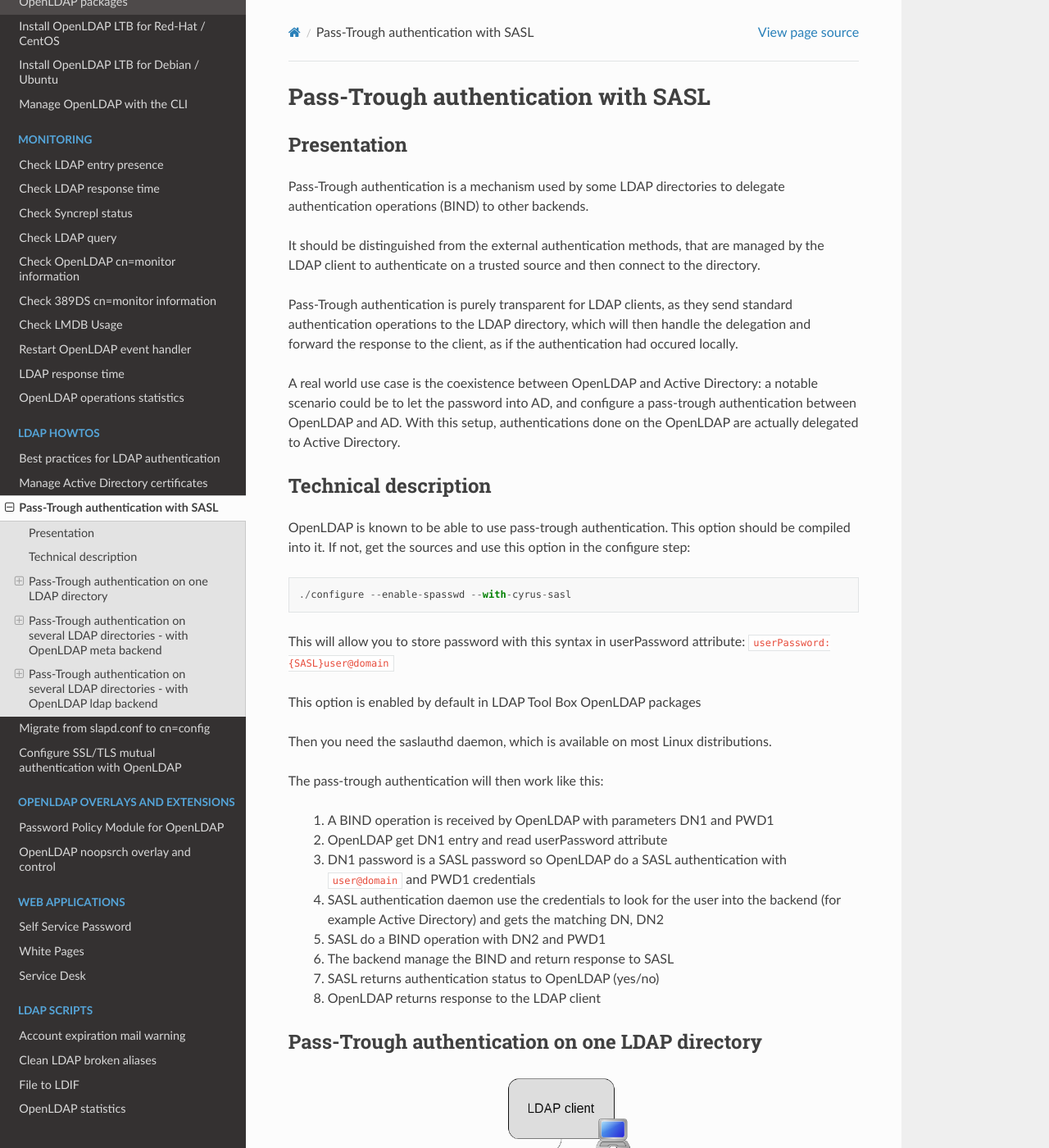
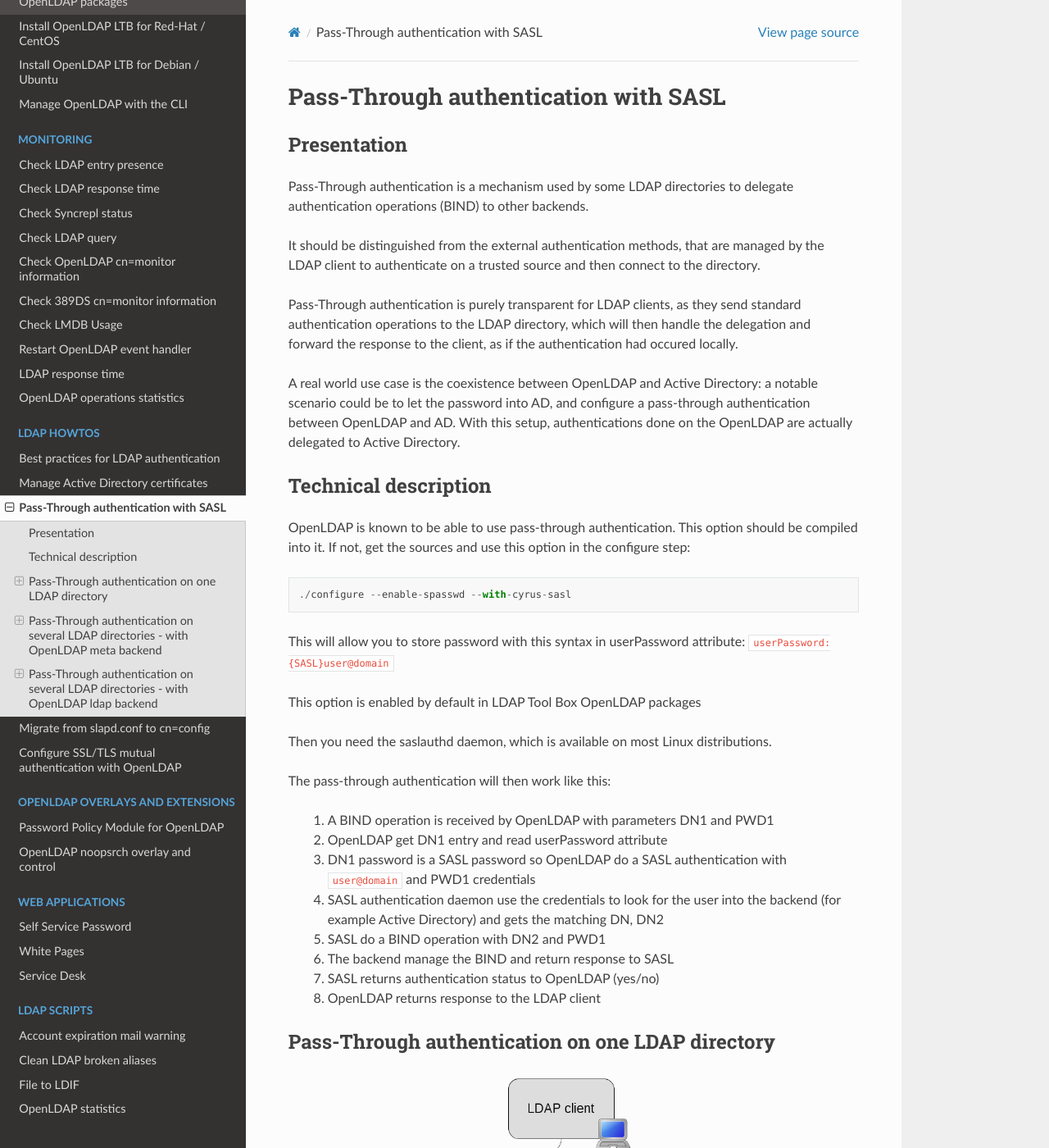
Before and after one commit to ltb-project/documentation, a Sphinx documentation site: the page built from source/sasl_delegation.rst, in a window 1280 px wide and 1400 px high. Shown: the whole window at 82% size. Built offline with Sphinx 7.4.7 and the Read the Docs theme 2.0.0, drawn with Linux system fonts in a browser that asks for light colours; some of the changed text lies outside the part shown.

Commit message:
Fix typo in sasl_delegation.rst
Fix typo with 'trough'

```diff
--- a/source/sasl_delegation.rst
+++ b/source/sasl_delegation.rst
@@ -1,22 +1,22 @@
 ************************************
-Pass-Trough authentication with SASL
+Pass-Through authentication with SASL
 ************************************
 
 Presentation
 ============
 
-Pass-Trough authentication is a mechanism used by some LDAP directories to delegate authentication operations (BIND) to other backends.
+Pass-Through authentication is a mechanism used by some LDAP directories to delegate authentication operations (BIND) to other backends.
 
 It should be distinguished from the external authentication methods, that are managed by the LDAP client to authenticate on a trusted source and then connect to the directory.
 
-Pass-Trough authentication is purely transparent for LDAP clients, as they send standard authentication operations to the LDAP directory, which will then handle the delegation and forward the response to the client, as if the authentication had occured locally.
+Pass-Through authentication is purely transparent for LDAP clients, as they send standard authentication operations to the LDAP directory, which will then handle the delegation and forward the response to the client, as if the authentication had occured locally.
 
-A real world use case is the coexistence between OpenLDAP and Active Directory: a notable scenario could be to let the password into AD, and configure a pass-trough authentication between OpenLDAP and AD. With this setup, authentications done on the OpenLDAP are actually delegated to Active Directory.
+A real world use case is the coexistence between OpenLDAP and Active Directory: a notable scenario could be to let the password into AD, and configure a pass-through authentication between OpenLDAP and AD. With this setup, authentications done on the OpenLDAP are actually delegated to Active Directory.
 
 Technical description
 =====================
 
-OpenLDAP is known to be able to use pass-trough authentication. This option should be compiled into it. If not, get the sources and use this option in the configure step::
+OpenLDAP is known to be able to use pass-through authentication. This option should be compiled into it. If not, get the sources and use this option in the configure step::
 
     ./configure --enable-spasswd --with-cyrus-sasl
 
@@ -26,7 +26,7 @@
 
 Then you need the saslauthd daemon, which is available on most Linux distributions.
 
-The pass-trough authentication will then work like this:
+The pass-through authentication will then work like this:
 
     1. A BIND operation is received by OpenLDAP with parameters DN1 and PWD1
     2. OpenLDAP get DN1 entry and read userPassword attribute
@@ -37,7 +37,7 @@
     7. SASL returns authentication status to OpenLDAP (yes/no)
     8. OpenLDAP returns response to the LDAP client
 
-Pass-Trough authentication on one LDAP directory
+Pass-Through authentication on one LDAP directory
 ================================================
 
 .. image:: images/sasl_delegation.png
@@ -186,7 +186,7 @@
 Step 5: be proud
 ----------------
 
-Now we can use the pass-trough authentication. To test it, you need an account in the backend, for example::
+Now we can use the pass-through authentication. To test it, you need an account in the backend, for example::
 
     # Clement OUDOT, DomainUsers, example;com
     dn: CN=Clement OUDOT,OU=DomainUsers,DC=example,DC=com
@@ -244,7 +244,7 @@
 
     ldapsearch -x -H ldap://ldap.example.com -b dc=example,dc=com -D uid=coudot,ou=users,dc=example,dc=com -w password
 
-Pass-Trough authentication on several LDAP directories - with OpenLDAP meta backend
+Pass-Through authentication on several LDAP directories - with OpenLDAP meta backend
 ===================================================================================
 
 .. image:: images/sasl_delegation_multi_ad.png
@@ -255,7 +255,7 @@
    You need to install all the components of the previous chapter. This chapter will only describe the evolutions to do.
 
 .. NOTE::
-   This chapter explains how to do Pass-Trough authentication on several LDAP backends with OpenLDAP meta backend. This adds complexity as SASL daemon can only be configured to connect to a single remote directory, and OpenLDAP cannot use several SASL authentication daemons. The solution described here use a meta directory between SASL daemon and remote directories. The choice of the backend to contact will be done in the SASL password value, for example ``{SASL}user@LDAP1`` and ``{SASL}user@LDAP2``.
+   This chapter explains how to do Pass-Through authentication on several LDAP backends with OpenLDAP meta backend. This adds complexity as SASL daemon can only be configured to connect to a single remote directory, and OpenLDAP cannot use several SASL authentication daemons. The solution described here use a meta directory between SASL daemon and remote directories. The choice of the backend to contact will be done in the SASL password value, for example ``{SASL}user@LDAP1`` and ``{SASL}user@LDAP2``.
 
 Step 1: create the meta directory
 ---------------------------------
@@ -320,7 +320,7 @@
 
 The interesting changes are:
 
-    :ldap_search_base: we use the domain component (``%d``) to match to destination backend, trough the meta directory DIT
+    :ldap_search_base: we use the domain component (``%d``) to match to destination backend, through the meta directory DIT
     :ldap_filter: we mix the filters with an OR filter, so that the user (``%U``) will be found whatever backend is called
 
 Restart saslauthd::
@@ -330,13 +330,13 @@
 Step 3: be really proud
 -----------------------
 
-Do the tests of the first chapter, with different users in LDAP1 and LDAP2, and appropriate users in the main OpenLDAP server. By playing with the SASL password value, you are able to choose the authentication backend for pass-trough authentication.
+Do the tests of the first chapter, with different users in LDAP1 and LDAP2, and appropriate users in the main OpenLDAP server. By playing with the SASL password value, you are able to choose the authentication backend for pass-through authentication.
 
-Pass-Trough authentication on several LDAP directories - with OpenLDAP ldap backend
+Pass-Through authentication on several LDAP directories - with OpenLDAP ldap backend
 ===================================================================================
 
 .. NOTE::
-   This chapter explains how to do Pass-Trough authentication on several LDAP backends with OpenLDAP ldap backend. The advantage over the meta backend is the possibility to use the rwm overlay with specific configuration for a backend directory, and for those using the cn=config backend, to manage the configuration into it (as these lines are written, backend meta is not supported in cn=config).
+   This chapter explains how to do Pass-Through authentication on several LDAP backends with OpenLDAP ldap backend. The advantage over the meta backend is the possibility to use the rwm overlay with specific configuration for a backend directory, and for those using the cn=config backend, to manage the configuration into it (as these lines are written, backend meta is not supported in cn=config).
 
 Step 1: create the proxy directory
 ----------------------------------
@@ -408,7 +408,7 @@
     ldap_version: 3
     ldap_auth_method: bind
 
-We have just changed the ``ldap_search_base`` parameter to use the domain component (``%d``) to match to destination backend, trough the meta directory DIT. You can keep a simple ``ldap_filter`` parameter, as we use rwm overlay to match the login attribute in both directories.
+We have just changed the ``ldap_search_base`` parameter to use the domain component (``%d``) to match to destination backend, through the meta directory DIT. You can keep a simple ``ldap_filter`` parameter, as we use rwm overlay to match the login attribute in both directories.
 
 Restart saslauthd::
 
@@ -417,7 +417,7 @@
 Step 3: be really proud (indeed, you are awesome)
 -------------------------------------------------
 
-Do the tests of the first chapter, with different users in LDAP1 and LDAP2, and appropriate users in the main OpenLDAP server. By playing with the SASL password value, you are able to choose the authentication backend for pass-trough authentication.
+Do the tests of the first chapter, with different users in LDAP1 and LDAP2, and appropriate users in the main OpenLDAP server. By playing with the SASL password value, you are able to choose the authentication backend for pass-through authentication.
 
 
 
```
